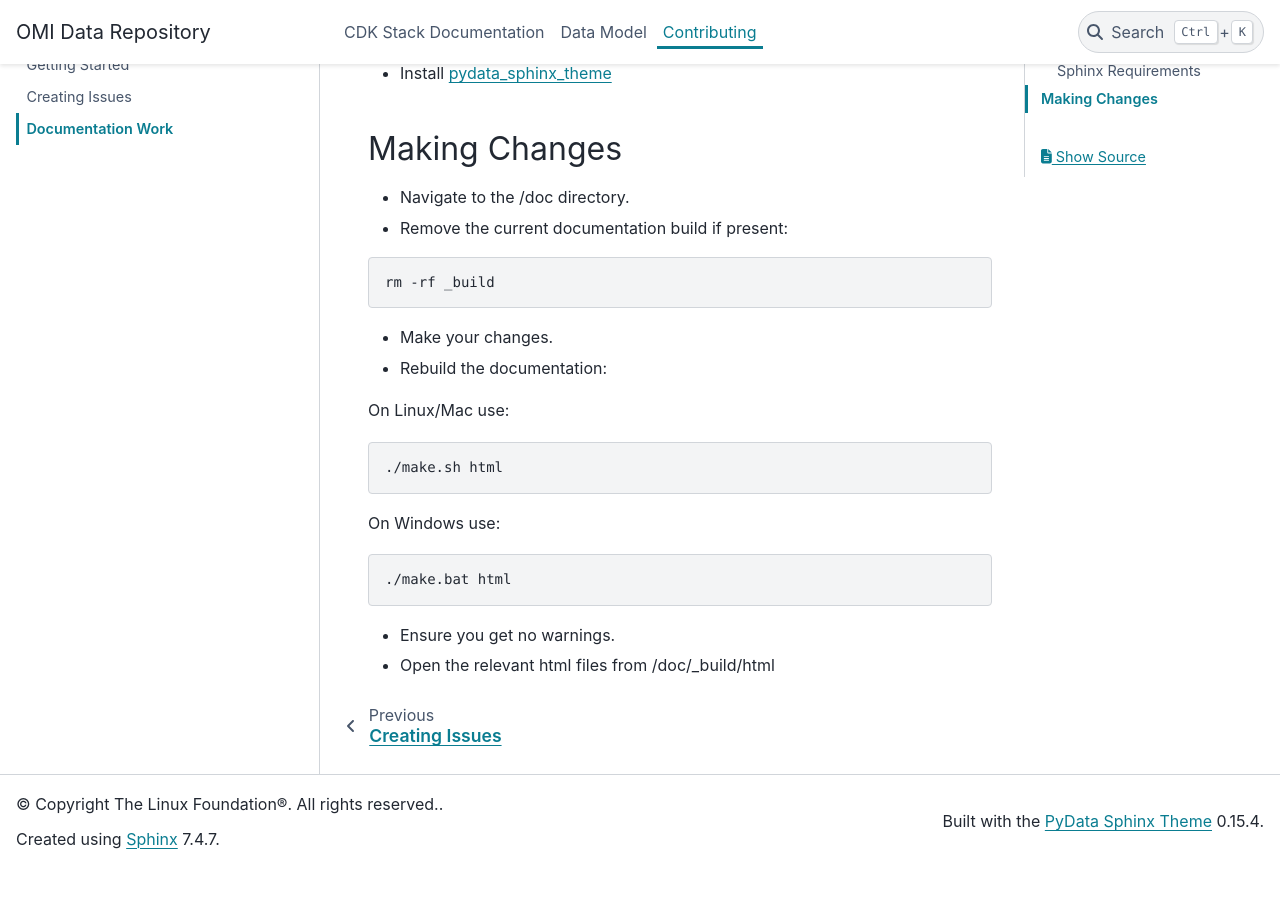
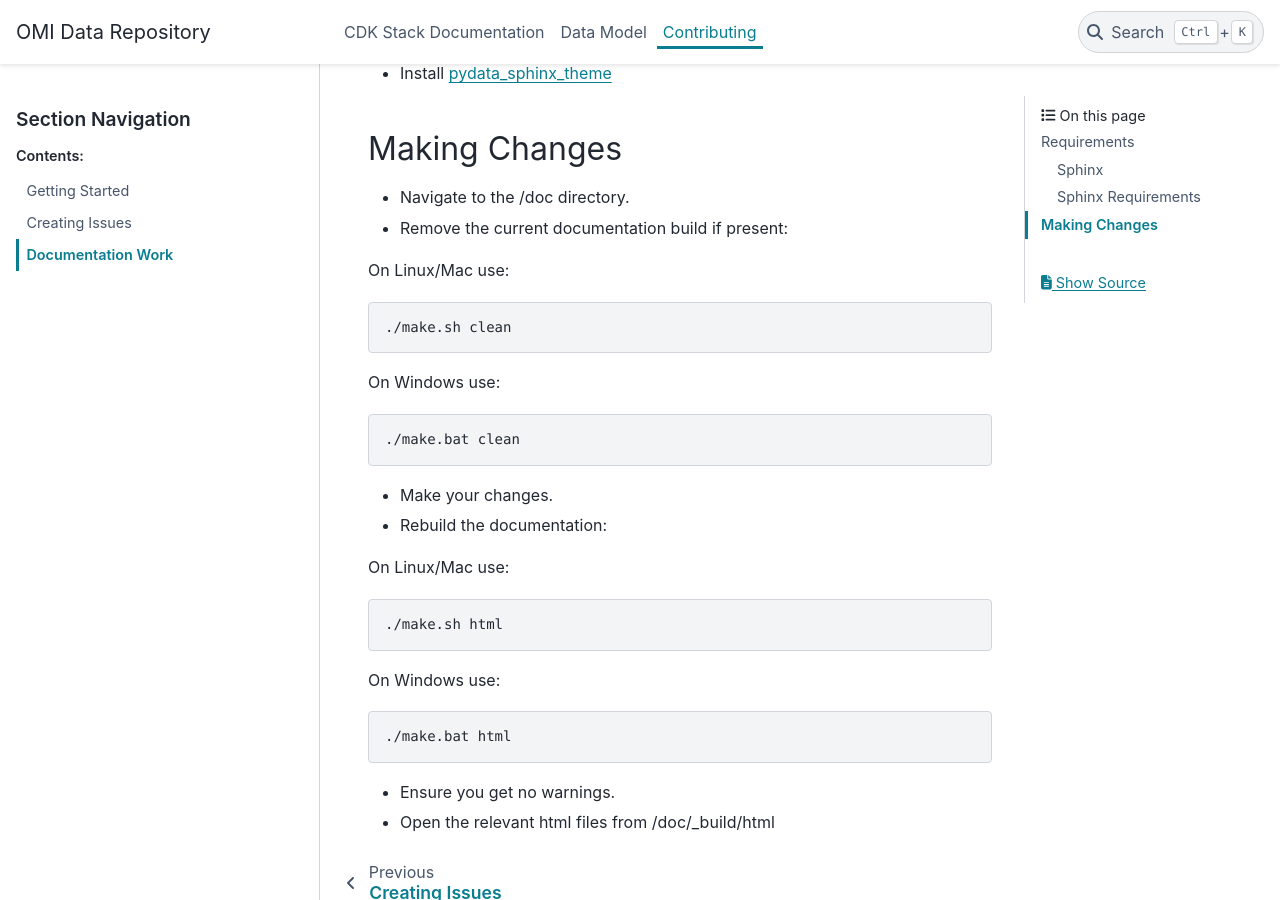
Before and after one commit to Open-Model-Initiative/OMI-Data-Pipeline, a Sphinx documentation site: the page built from doc/contributing/documentation_work.rst, in a window 1280 px wide and 900 px high, scrolled down 456 px. Built offline with Sphinx 7.4.7 and the PyData theme 0.15.4, drawn with Linux system fonts in a browser that asks for light colours; before the commit the page ends 1324 px from its top, so only the background shows below that.

Commit message:
Use './make.sh clean' in place of 'rm -rf _build' for.
Signed-off-by: Zachary Licastro <CheesyLaZanya@proton.me>

```diff
--- a/doc/contributing/documentation_work.rst
+++ b/doc/contributing/documentation_work.rst
@@ -23,9 +23,17 @@ Making Changes
 
 - Remove the current documentation build if present:
 
+On Linux/Mac use:
+
 .. code-block:: bash
 
-    rm -rf _build
+    ./make.sh clean
+
+On Windows use:
+
+.. code-block:: bash
+
+    ./make.bat clean
 
 - Make your changes.
 
```
